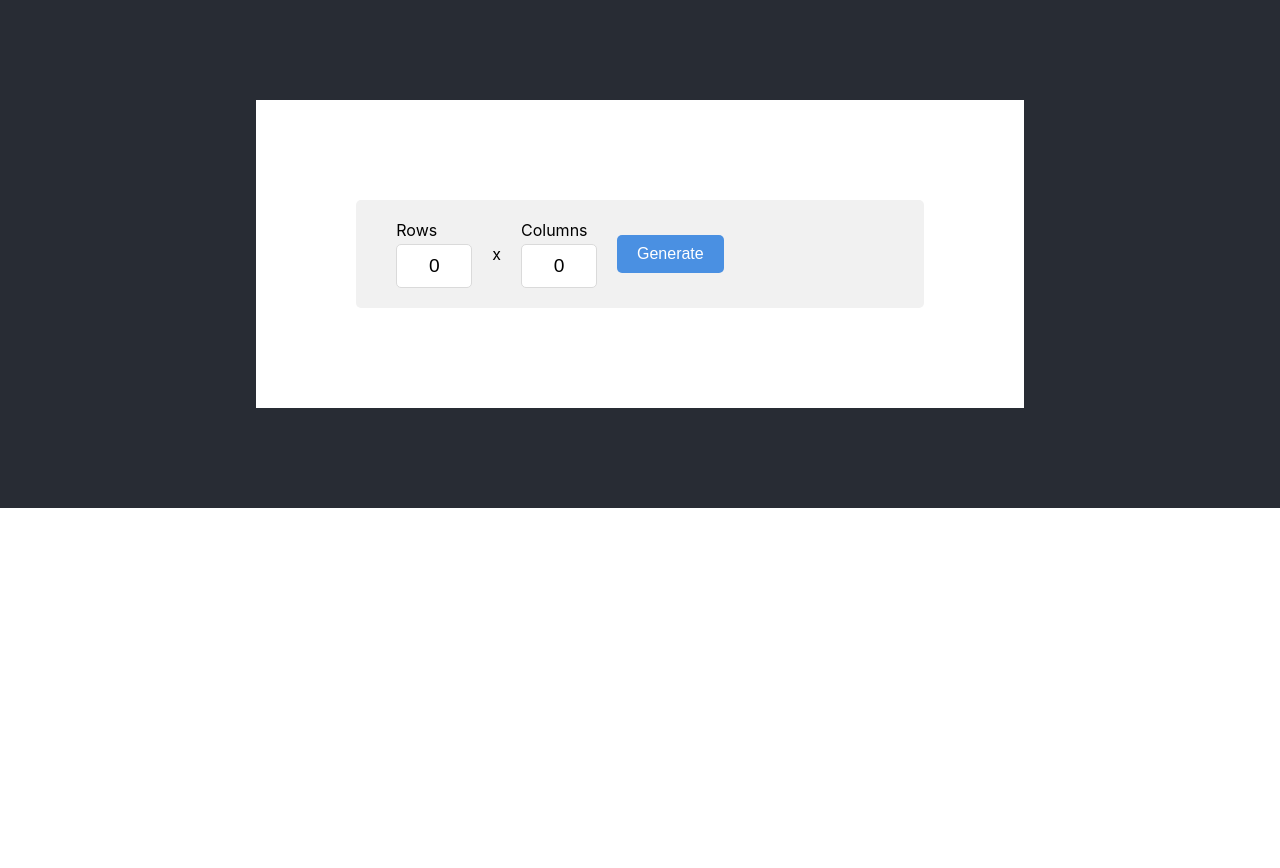
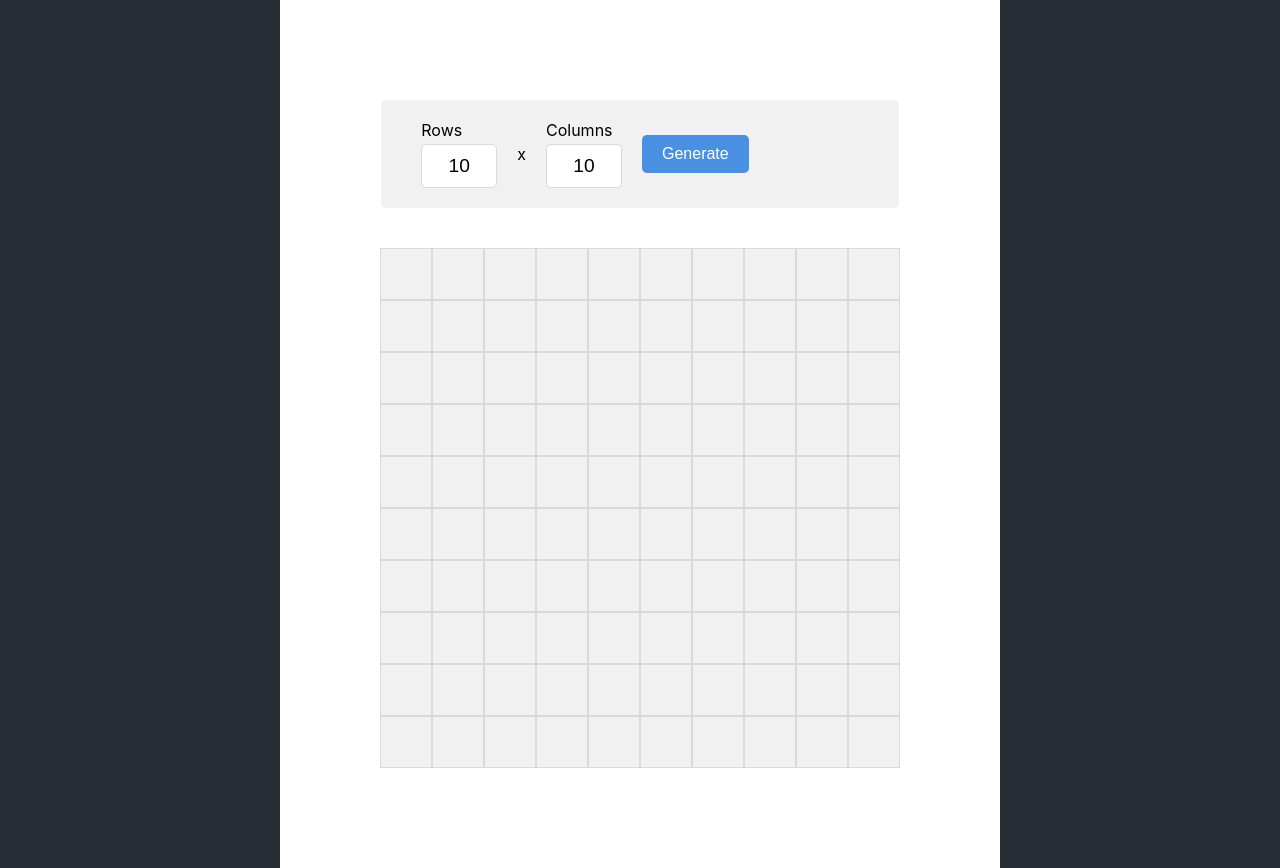
Before and after one commit to LeoGytis/gridster, a React (Create React App) app: page / in a window 1280 px wide. Before the commit the page ends 800 px from the top, so only its background shows below. Built offline with nearby package versions, Linux system fonts and the light colour scheme.

Commit message:
good boy

```diff
--- a/src/App.js
+++ b/src/App.js
@@ -1,23 +1,20 @@
 import React, { useState } from "react";
 import styled from "styled-components";
-import GenerateGridLayout from "./GenerateGridLayout";
+import GridController from "./GridController";
 import GridLayout from "./GirdLayout";
 
 function App() {
-  const [gridData, setGridData] = useState(null);
+  const [gridData, setGridData] = useState({ rows: 10, columns: 10 });
 
   const handleGenerate = (rows, columns) => {
-    console.log(`Generating grid with ${rows} rows and ${columns} columns`);
     setGridData({ rows, columns });
-    console.log("🚩 => setGridData:", gridData.rows);
-    console.log("🚩 => setGridData:", gridData.columns);
   };
 
   return (
     <>
       <MainContainer>
         <SimpleContainer>
-          <GenerateGridLayout onGenerate={handleGenerate} />
+          <GridController onGenerate={handleGenerate} />
           {gridData && (
             <GridLayout rows={gridData.rows} columns={gridData.columns} />
           )}
@@ -34,7 +31,6 @@ const MainContainer = styled.div`
   flex-direction: column;
   align-items: center;
   justify-content: center;
-  padding: 100px;
   background-color: #282c34;
 `;
 
--- a/src/GirdLayout.jsx
+++ b/src/GirdLayout.jsx
@@ -1,31 +1,30 @@
 import React from 'react';
 import styled from 'styled-components';
 
-const GridContainer = styled.div`
-  display: flex;
-  flex-wrap: wrap;
-  width: ${props => props.width}px;
-  margin: 20px;
-`;
-
-const GridItem = styled.div`
-  width: 40px;
-  height: 40px;
-  background-color: #ccc;
-  border: 1px solid #999;
-`;
-
-const GridLayout = ({ rows, columns, onGenerate }) => {
-  const gridWidth = columns * 40;
-  const gridItems = Array.from({ length: rows * columns }, (_, i) => (
-    <GridItem key={i} />
-  ));
-
+const GridLayout = ({ rows, columns }) => {
   return (
-    <>
-      <GridContainer width={gridWidth}>{gridItems}</GridContainer>
-    </>
+    <GridLayoutContainer rows={rows} columns={columns}>
+      {Array(rows * columns)
+        .fill()
+        .map((_, i) => (
+          <GridSquare key={i} />
+        ))}
+    </GridLayoutContainer>
   );
 };
 
 export default GridLayout;
+
+const GridLayoutContainer = styled.div`
+  display: grid;
+  grid-template-columns: repeat(${props => props.columns}, 1fr);
+  grid-template-rows: repeat(${props => props.rows}, 1fr);
+  background-color: #dadada;
+`;
+
+const GridSquare = styled.div`
+ background-color: #F1F1F1;
+  border: 1px solid #D9D9D9;
+  height: 50px;
+  width: 50px;
+`;
--- a/src/GenerateGridLayout.jsx
+++ b/src/GridController.jsx
@@ -1,9 +1,9 @@
 import React, { useState } from 'react';
 import styled from 'styled-components';
 
-const GenerateGridLayout = ({ onGenerate }) => {
-  const [rows, setRows] = useState(0);
-  const [columns, setColumns] = useState(0);
+const GridController = ({ onGenerate }) => {
+  const [rows, setRows] = useState(10);
+  const [columns, setColumns] = useState(10);
 
   const handleRowsChange = (event) => {
     const value = parseInt(event.target.value);
@@ -29,12 +29,12 @@ const GenerateGridLayout = ({ onGenerate }) => {
     <MainContainer>
       <InputValue>
         Rows
-        <GridInput type="text" value={rows} onChange={handleRowsChange} />
+        <GridInput type="text" placeholder="10" value={rows} onChange={handleRowsChange} />
       </InputValue>
       x
       <InputValue>
         Columns
-        <GridInput type="text" value={columns} onChange={handleColumnsChange} />
+        <GridInput type="text" placeholder="10" value={columns} onChange={handleColumnsChange} />
       </InputValue>
 
       <GenerateButton onClick={handleGenerateClick}>Generate</GenerateButton>
@@ -42,7 +42,7 @@ const GenerateGridLayout = ({ onGenerate }) => {
   );
 };
 
-export default GenerateGridLayout;
+export default GridController;
 
 
 const MainContainer = styled.div`
@@ -51,9 +51,10 @@ const MainContainer = styled.div`
   align-content: flex-end;
   align-items: center;
   gap: 20px;
-  padding: 20px 200px 20px 40px;
+  padding: 20px 150px 20px 40px;
   background-color: #F1F1F1;
   border-radius: 5px;
+  margin-bottom: 40px;
 `;
 
 const InputValue = styled.div`
```
Also changed, not shown: src/SquareGrid.js (deleted, +0 -31 lines).
